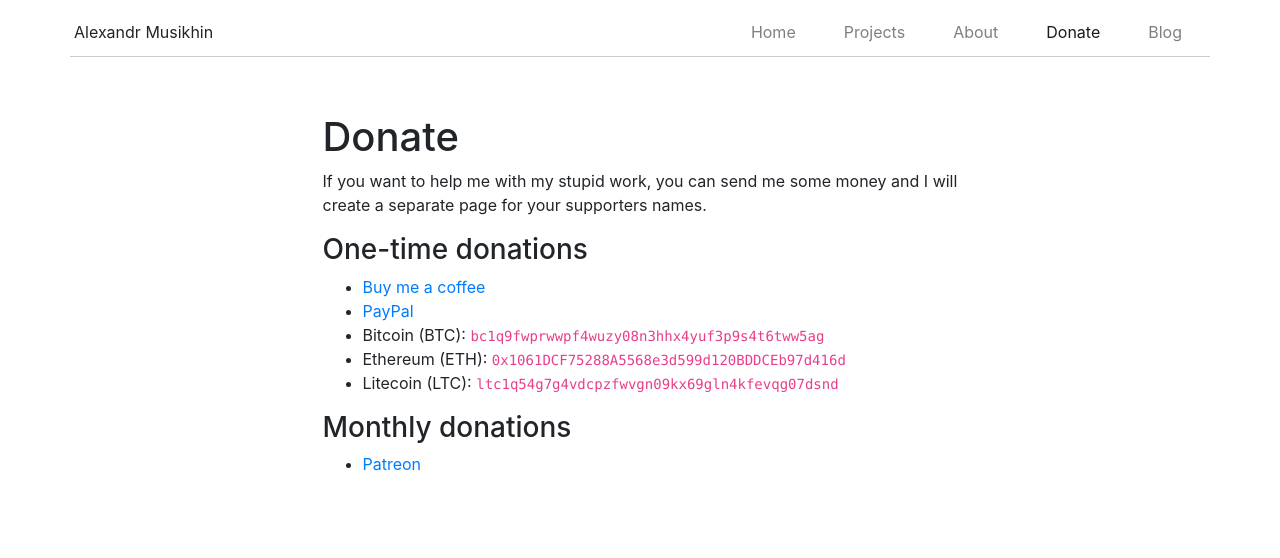
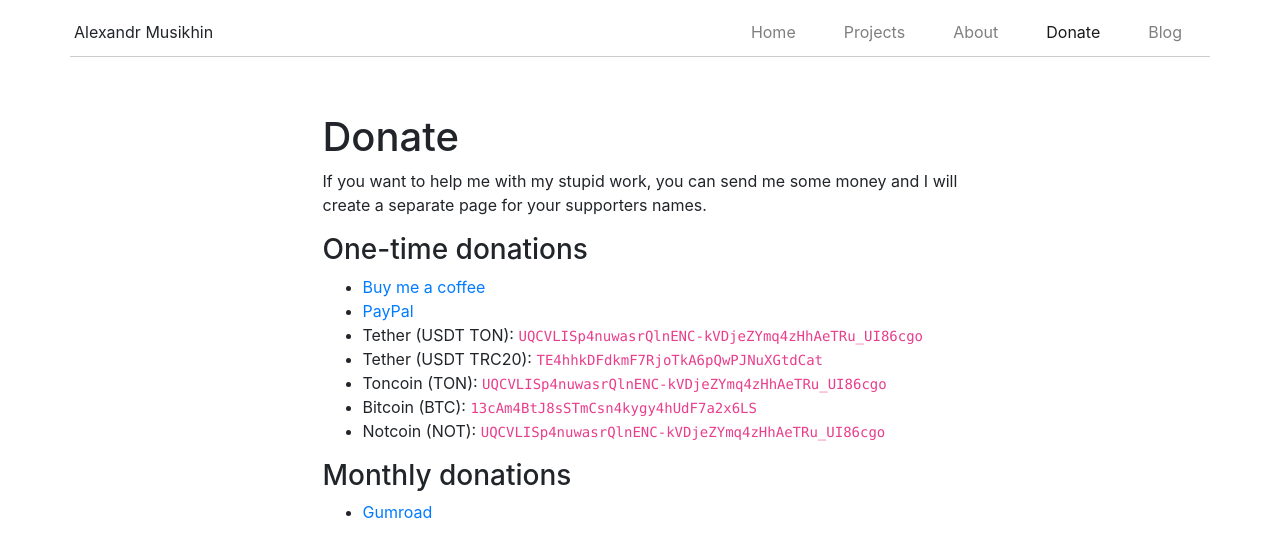
Before and after one commit to tophackr/tophackr.github.io, a Jekyll site: the page built from donate.md, in a window 1280 px wide. Shown: the top 558 px of the page. Built offline with Jekyll 4.4.1, drawn with Linux system fonts in a browser that asks for light colours; nearby versions of some CDN libraries.

Commit message:
update crypto wallets

```diff
--- a/donate.md
+++ b/donate.md
@@ -11,10 +11,12 @@ If you want to help me with my stupid work, you can send me some money and I wil
 
 - [Buy me a coffee](https://buymeacoff.ee/tophackr)
 - [PayPal](https://paypal.me/tophackr2)
-- Bitcoin (BTC): `bc1q9fwprwwpf4wuzy08n3hhx4yuf3p9s4t6tww5ag`
-- Ethereum (ETH): `0x1061DCF75288A5568e3d599d120BDDCEb97d416d`
-- Litecoin (LTC): `ltc1q54g7g4vdcpzfwvgn09kx69gln4kfevqg07dsnd`
+- Tether (USDT TON): `UQCVLISp4nuwasrQlnENC-kVDjeZYmq4zHhAeTRu_UI86cgo`
+- Tether (USDT TRC20): `TE4hhkDFdkmF7RjoTkA6pQwPJNuXGtdCat`
+- Toncoin (TON): `UQCVLISp4nuwasrQlnENC-kVDjeZYmq4zHhAeTRu_UI86cgo`
+- Bitcoin (BTC): `13cAm4BtJ8sSTmCsn4kygy4hUdF7a2x6LS`
+- Notcoin (NOT): `UQCVLISp4nuwasrQlnENC-kVDjeZYmq4zHhAeTRu_UI86cgo`
 
 ### Monthly donations
 
-- [Patreon](https://www.patreon.com/tophackr)
+- [Gumroad](https://tophackr.gumroad.com/l/gmbns)
```
